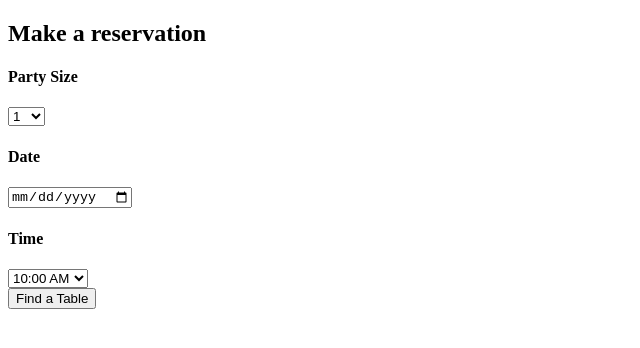
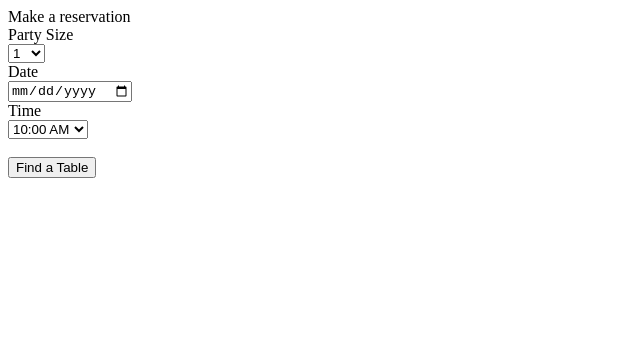
Before and after one commit to chagilguiab/service-reservation-module-Ginger, a React app: page / in a window 1280 px wide. Shown: the top 348 px of the page, without its empty margins (0-640 px from the left). Built offline with nearby package versions, Linux system fonts and the light colour scheme; the HTML template or start-up script is replaced by a standard one.

Commit message:
Begin to add css.

```diff
--- a/client/src/components/partySize.jsx
+++ b/client/src/components/partySize.jsx
@@ -26,9 +26,11 @@ class PartySize extends React.Component {
 
   render() {
     return (
-      <select value={this.state.value}>
-        {this.createOptions()}
-      </select>
+      <div className="partySizeSelect">
+        <select value={this.state.value}>
+          {this.createOptions()}
+        </select>
+      </div>
     );
   }
 }
--- a/client/src/components/time.jsx
+++ b/client/src/components/time.jsx
@@ -6,7 +6,7 @@ class Time extends React.Component {
     super(props);
     this.state = {
       value: '7:00 PM',
-      times: ['10:00 AM', '10:30 AM', '11:00 AM', '11:30 AM', '12:00 AM', '12:30 PM', '13:00 PM', '13:30 PM', '14:00 PM', '14:30 PM', '15:00 PM', '15:30 PM', '16:00 PM', '16:30 PM', '17:00 PM', '17:30 PM', '18:00 PM', '18:30 PM', '19:00 PM', '19:30 PM', '20:00 PM', '20:30 PM', '21:00 PM', '21:30 PM', '22:00 PM', '22:30 PM', '23:00 PM', '23:30 PM']
+      times: ['10:00 AM', '10:30 AM', '11:00 AM', '11:30 AM', '12:00 PM', '12:30 PM', '13:00 PM', '13:30 PM', '14:00 PM', '14:30 PM', '15:00 PM', '15:30 PM', '16:00 PM', '16:30 PM', '17:00 PM', '17:30 PM', '18:00 PM', '18:30 PM', '19:00 PM', '19:30 PM', '20:00 PM', '20:30 PM', '21:00 PM', '21:30 PM', '22:00 PM', '22:30 PM', '23:00 PM', '23:30 PM']
     };
     this.handleChange = this.handleChange.bind(this);
     this.createOptions = this.createOptions.bind(this);
@@ -26,11 +26,12 @@ class Time extends React.Component {
 
   render() {
     return (
-      <select value={this.state.value}>
-        {this.createOptions()}
-      </select>
+      <div className="timeSelect">
+        <select value={this.state.value}>
+          {this.createOptions()}
+        </select>
+      </div>
     );
   }
 }
-
 export default Time;
--- a/client/src/index.jsx
+++ b/client/src/index.jsx
@@ -9,7 +9,7 @@ class App extends React.Component {
     super(props);
     this.state = {
       date: new Date(),
-      availableTables: []
+      availableSlots: []
     }
   }
   // handlePartySize = (selectedSize) => {
@@ -26,16 +26,31 @@ class App extends React.Component {
 
   render() {
     return (<div className="app">
-        <h2>Make a reservation</h2>
-        <h4>Party Size</h4>
+        <div className="makeAReservation">Make a reservation</div>
+
+        <div className="partySize">Party Size</div>
         <PartySize sizes={this.state.sizes}/>
-        <h4>Date</h4>
-        <form action="/action_page.php">
-          <input type="date"/>
-        </form>
-        <h4>Time</h4>
-        <Time value={this.state.value} times={this.state.times}/> <br/>
-        <button>Find a Table</button>
+
+        <div className="dateTime">
+
+          <div className="dateBox">
+            <div className="date">Date</div>
+            <div>
+              <form action="/action_page.php">
+                <input type="date"/>
+              </form>
+            </div>
+          </div>
+
+          <div className="timeBox">
+            <div className="time">Time</div>
+            <Time value={this.state.value} times={this.state.times}/> <br/>
+          </div>
+
+        </div>
+
+        <button className="findATable">Find a Table</button>
+
       </div>)
   }
 }
```
Also changed, not shown: 3 other files (tests, documents, lock files or other folders).
